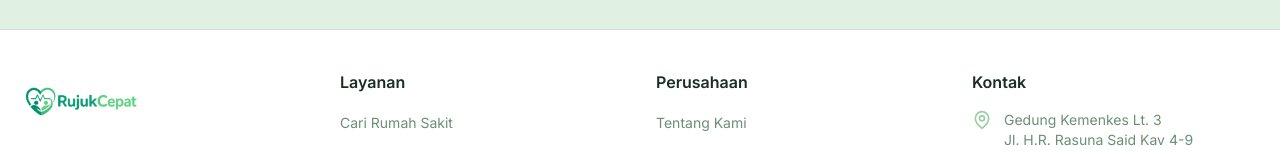
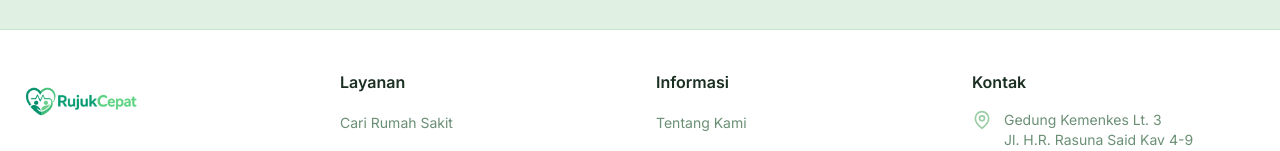
Before and after one commit to orphune42-sys/RujukCepatV2.0, a React (Vite) app: page /#beranda in a window 1280 px wide. Shown: the part 4368-4519 px from the top of the page. Built offline with nearby package versions, Linux system fonts and the light colour scheme.

Commit message:
ganti footer

```diff
--- a/src/components/layout/Footer.jsx
+++ b/src/components/layout/Footer.jsx
@@ -31,7 +31,7 @@ export default function Footer() {
           </div>
 
           <div>
-            <h4 className="font-semibold text-text  mb-4">Perusahaan</h4>
+            <h4 className="font-semibold text-text  mb-4">Informasi</h4>
             <ul className="space-y-3">
               <li><Link to="/tentang" className="text-sm text-muted hover:text-accent  transition-colors">Tentang Kami</Link></li>
               <li><Link to="/hubungi-kami" className="text-sm text-muted hover:text-accent  transition-colors">Hubungi Kami</Link></li>
```
Also changed, not shown: 2 other files (tests, documents, lock files or other folders).
